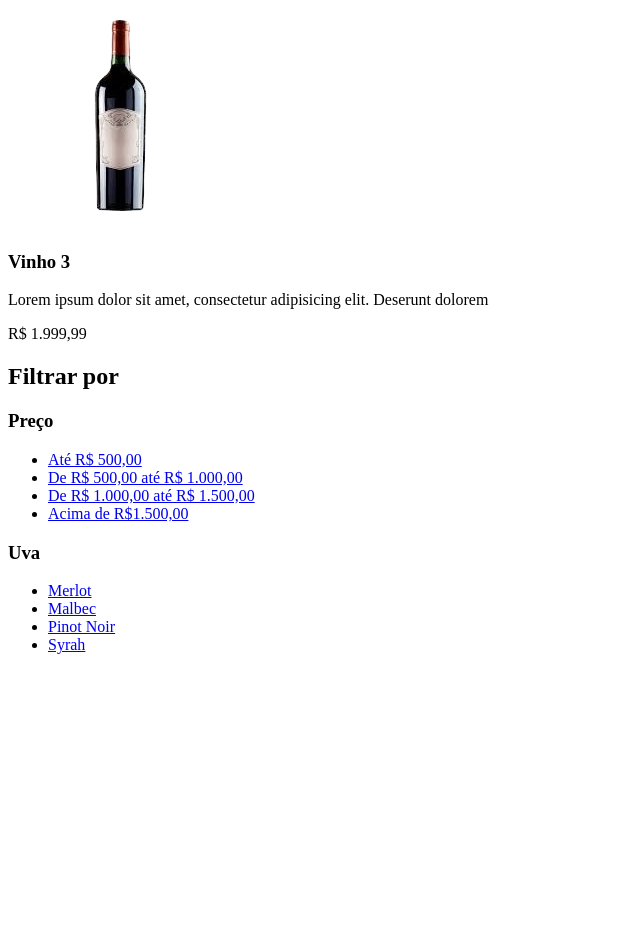
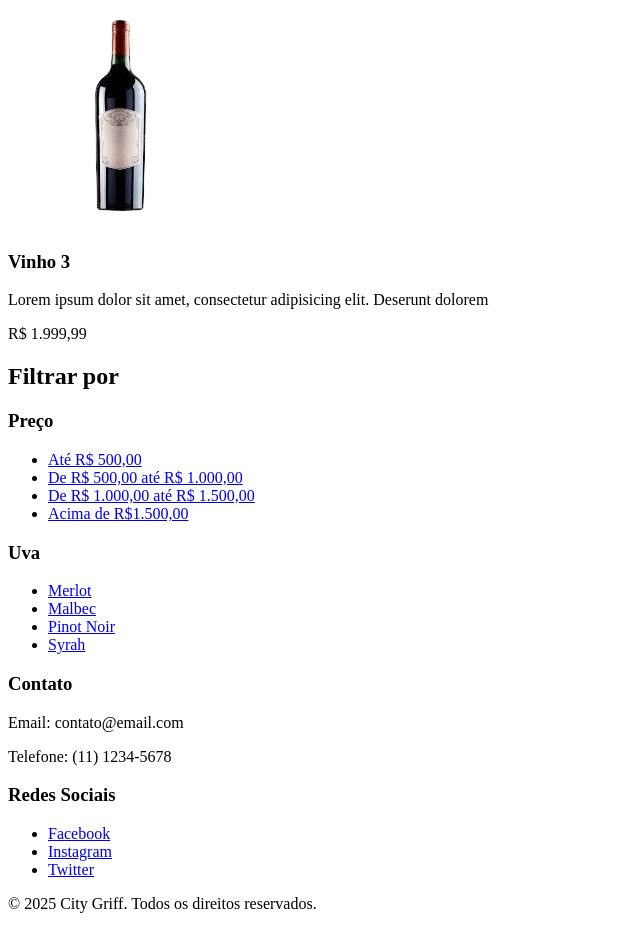
Before and after one commit to Grupo-FIAP-Antonio-Felipe-e-Joao-Vitor/CP1-Front-end-Design, a plain HTML site: page index.html in a window 1280 px wide. Shown: the part 781-1710 px from the top of the page, without its empty margins (0-640 px from the left). Before the commit the page ends 1451 px from the top, so only its background shows below. Drawn offline with Linux system fonts and the light colour scheme.

Commit message:
Estrutura semantica do footer

```diff
--- a/index.html
+++ b/index.html
@@ -61,8 +61,28 @@
                     </ul>
                 </div>
             </aside>
+        </div>
 
-        </div>
+        <footer>
+            <div class="footer-content">
+                <div class="contato">
+                    <h3>Contato</h3>
+                    <p>Email: contato@email.com</p>
+                    <p>Telefone: (11) 1234-5678</p>
+                </div>
+                <div class="redesSociais">
+                    <h3>Redes Sociais</h3>
+                    <ul>
+                        <li><a href="#">Facebook</a></li>
+                        <li><a href="#">Instagram</a></li>
+                        <li><a href="#">Twitter</a></li>
+                    </ul>
+                </div>
+                <div class="direitos">
+                    <p>&copy; 2025 City Griff. Todos os direitos reservados.</p>
+                </div>
+            </div>
+        </footer>
     </div>
 
 
```
